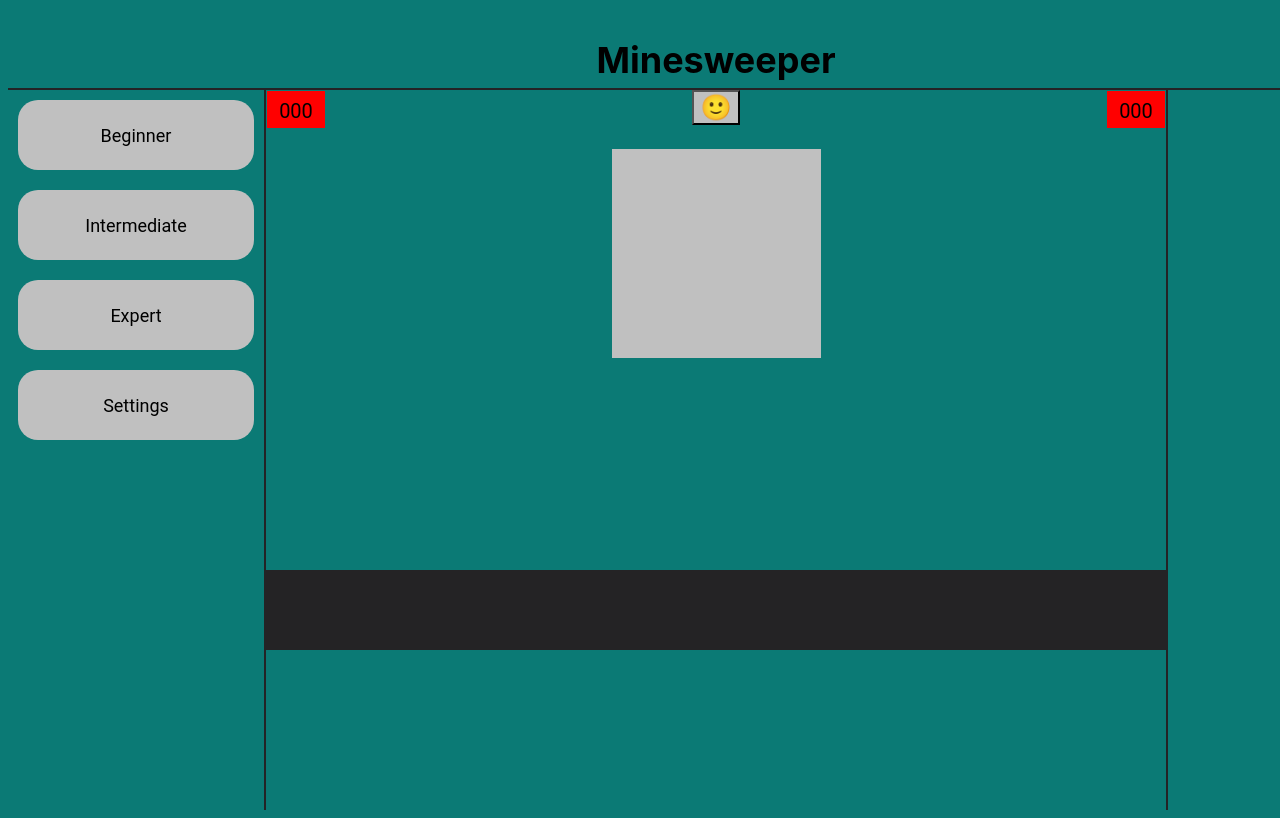
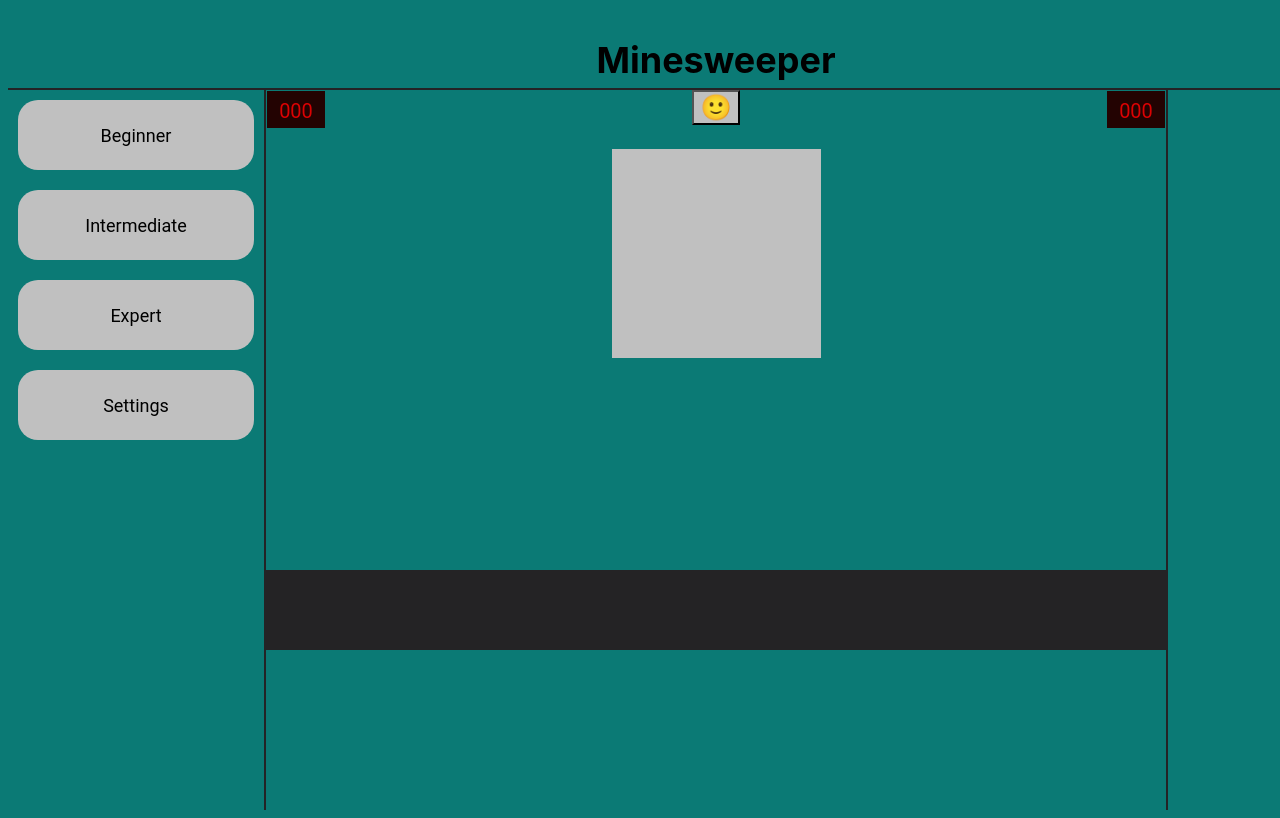
Before and after one commit to crawnic311/minesweeper, a plain HTML site: page Minesweeper.html in a window 1280 px wide. Shown: the top 818 px of the page. Drawn offline with Linux system fonts and the light colour scheme.

Commit message:
Indicators CSS

```diff
--- a/app.js
+++ b/app.js
@@ -2,6 +2,8 @@
 //Make intermediate Grid funcitonal
 //Begginner grid loads by default
 //Simplify CSS Font sizes and styling for mine numbers
+//Indicators always display 3 digits
+//Padding between indicator numbers
 
 
 
--- a/style.css
+++ b/style.css
@@ -84,28 +84,18 @@
 }
 
 
-#mines {
+#mines, #timer {
     height: 21px;
     width: 58px;
     margin: 1px;
     font: 20px roboto, sans-serif;
     font-weight: 400;
+    color: #db0203;
     text-align: center;
     padding: 8px 0;
-    background-color: red;
+    background-color: #230302;
 }
 
-#timer {
-    height: 21px;
-    width: 58px;
-    margin: 1px;
-    font: 20px roboto, sans-serif;
-    font-weight: 400;
-    text-align: center;
-    padding: 8px 0;
-    background-color: red;
-
-}
 
 /* Smiley */
 #smiley {
```
